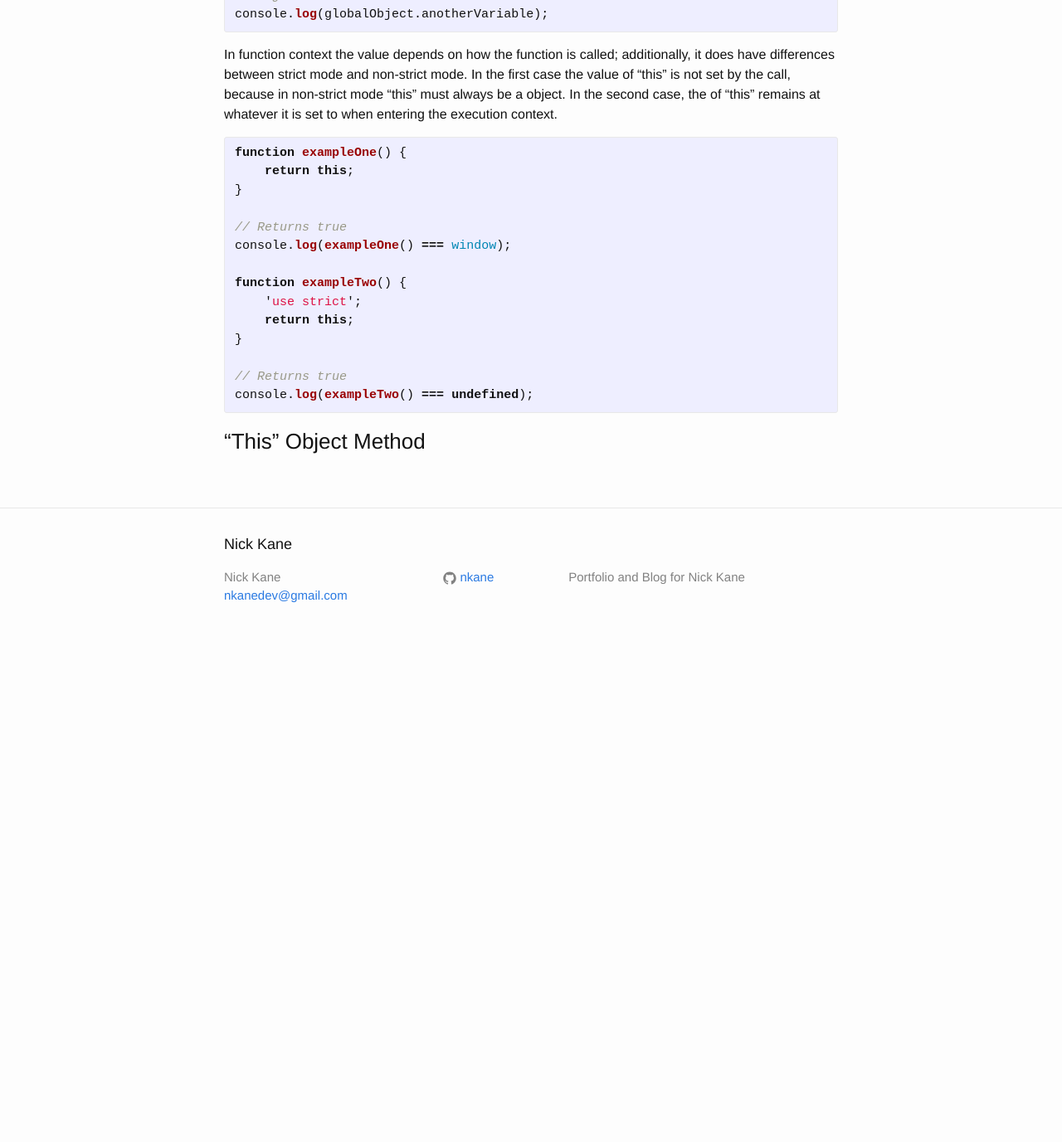
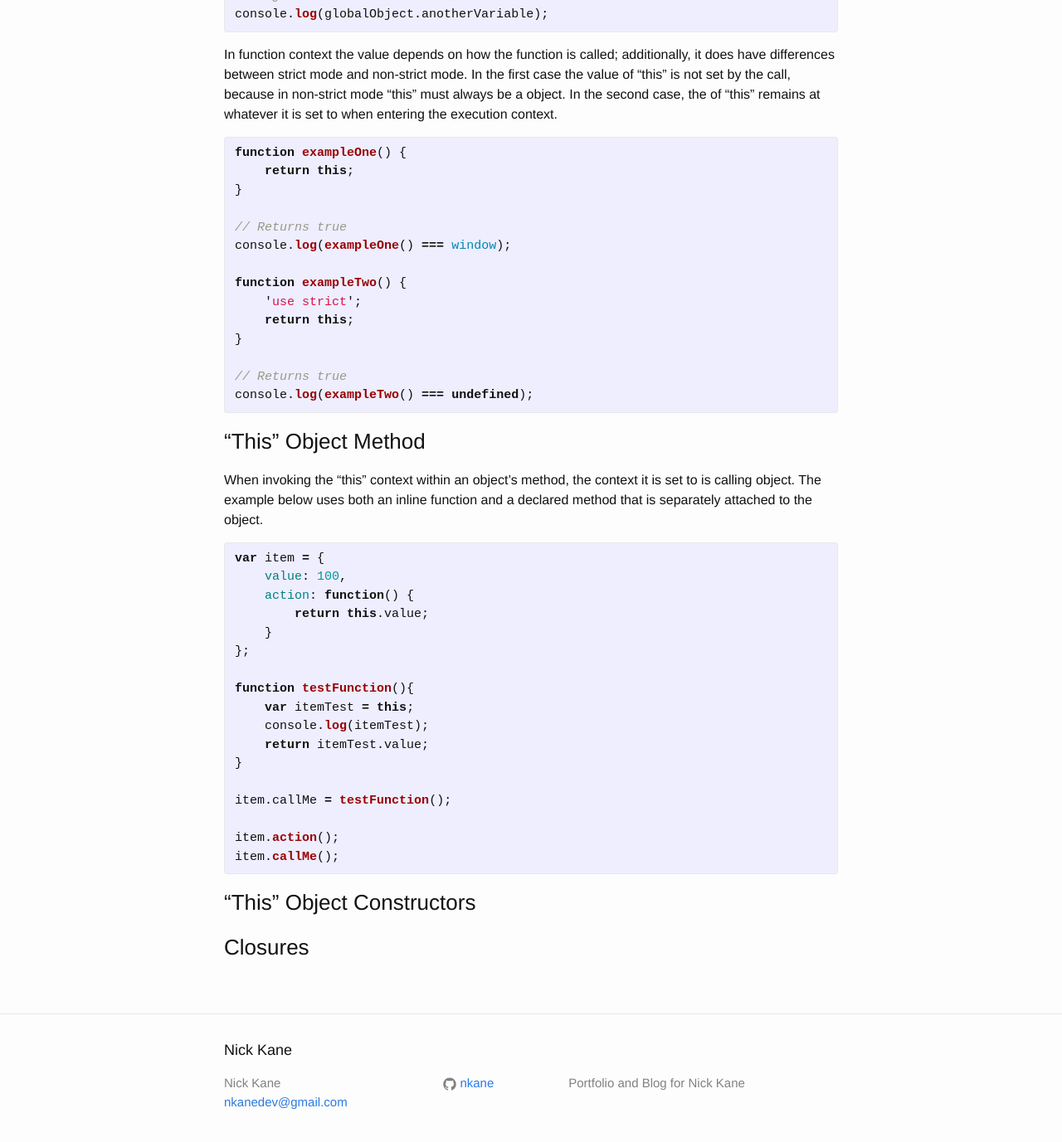
Before and after one commit to nkane/nkane.github.io, a Jekyll site: the page built from _posts/2016-03-10-javascript-quest.markdown, in a window 1280 px wide and 1400 px high, scrolled down 1168 px. Shown: the top 1377 px of the window at 83% size. Built offline with Jekyll 4.4.1, drawn with Linux system fonts in a browser that asks for light colours; before the commit the page ends 1958 px from its top, so only the background shows below that.

Commit message:
Continuing to work on javascript "this" post

```diff
--- a/_posts/2016-03-10-javascript-quest.markdown
+++ b/_posts/2016-03-10-javascript-quest.markdown
@@ -65,8 +65,35 @@ console.log(exampleTwo() === undefined);
 
 
 ### "This" Object Method ###
+When invoking the "this" context within an object's method, the context it is set to is calling object. The example below uses both an inline function and a declared method that is separately attached to the object.
+
+{% highlight javascript %}
+var item = {
+    value: 100,
+    action: function() {
+        return this.value;
+    }
+};
+
+function testFunction(){
+    var itemTest = this;
+    console.log(itemTest);
+    return itemTest.value;
+}
+
+item.callMe = testFunction();
+
+item.action();
+item.callMe();
+{% endhighlight %}
 
 
+### "This" Object Constructors ###
+
+
+### Closures ###
+
 [MDN - Closures]:               https://developer.mozilla.org/en-US/docs/Web/JavaScript/Closures
+[MDN - Functions]:              https://developer.mozilla.org/en-US/docs/Web/JavaScript/Reference/Functions
 [MDN - JavaScript This]:        https://developer.mozilla.org/en-US/docs/Web/JavaScript/Reference/Operators/this
 [MDN - Strict Mode]:            https://developer.mozilla.org/en-US/docs/Web/JavaScript/Reference/Strict_mode
--- a/_posts/2016-03-16-javascript-quest.markdown
+++ b/_posts/2016-03-16-javascript-quest.markdown
@@ -7,3 +7,6 @@ visible: 0
 ---
 
 ### Immediately-Invoked Function Expression ###
+
+
+[MDN - Closures]:               https://developer.mozilla.org/en-US/docs/Web/JavaScript/Closures
```
Also changed, not shown: _posts/2016-03-20-javascript-quest.markdown (added, +7 -0 lines).
